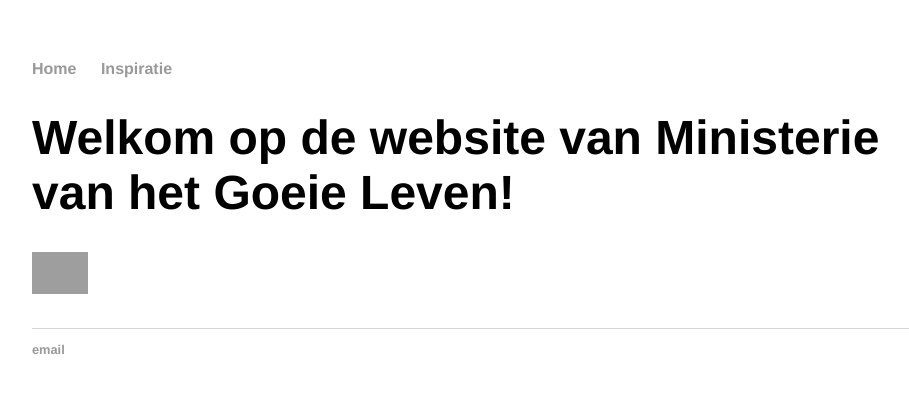
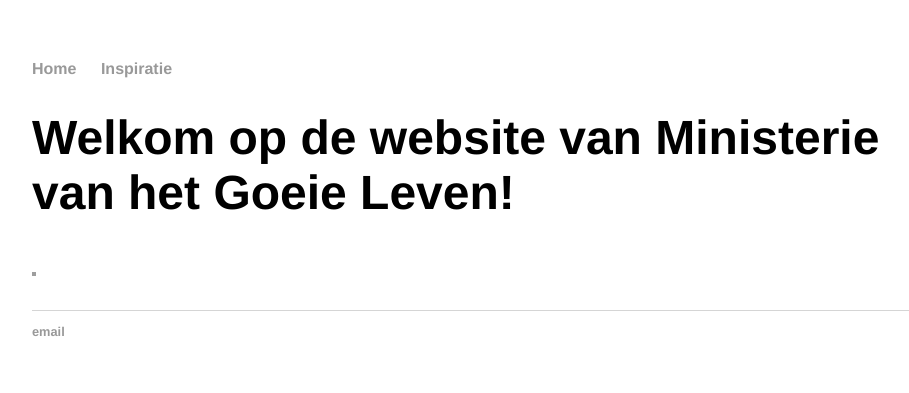
Before and after one commit to ministerievanhetgoeieleven/ministerievanhetgoeieleven.github.io, a Jekyll site: the page built from Inspiratie/index.html, in a window 1280 px wide. Shown: the top 393 px of the page, without its empty margins (160-1069 px from the left). Built offline with Jekyll 4.4.1, drawn with Linux system fonts in a browser that asks for light colours; grey boxes are pictures that could not be loaded.

```diff
--- a/Inspiratie/index.html
+++ b/Inspiratie/index.html
@@ -4,5 +4,5 @@ title: Ministerie van het Goeie Leven
 ---
 <div class="blurb">
 	<h1>Welkom op de website van Ministerie van het Goeie Leven!</h1>
-	<p> <img src='meermin.jpg' alt='Snorkie is hier al aanwezig' height='42'>
+	<p> <img src='meermin.jpg' alt='Snorkie is hier al aanwezig' height='4' width='4'>
 </div><!-- /.blurb -->
```
